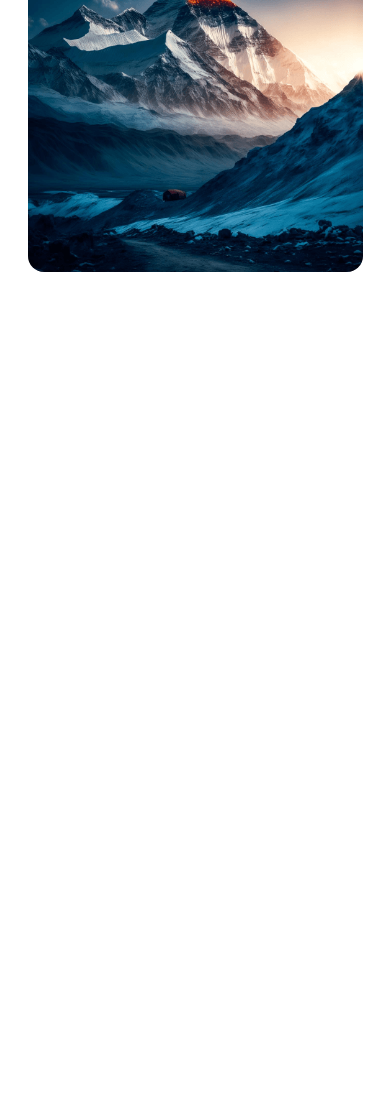
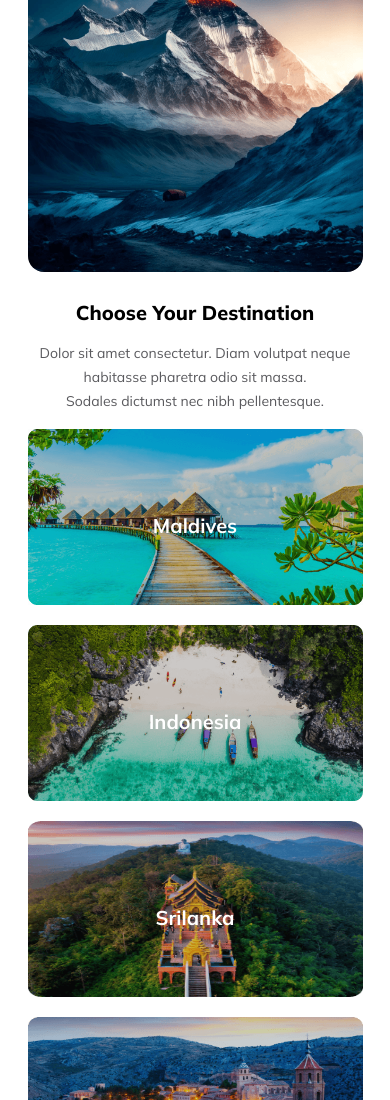
Before and after one commit to rezvirumon/B9A2-Hero-Travel, a plain HTML site: page index.html in a window 390 px wide. Shown: the part 1350-2450 px from the top of the page. Before the commit the page ends 1626 px from the top, so only its background shows below. Drawn offline with Linux system fonts and the light colour scheme.

Commit message:
added gallery section

```diff
--- a/css/responsive.css
+++ b/css/responsive.css
@@ -128,7 +128,47 @@
 
 
     .tours-text-container button {
-       margin: 24px 0;
+        margin: 24px 0;
+    }
+
+    /* Grid */
+
+    .destination-container {
+        width: 375px;
+    }
+
+    .gallery {
+        display: block;
+        width: 335px;
+        height: 176px;
+        margin: 0 auto;
+    }
+
+    .gallery img {
+        width: 335px;
+        height: 176px;
+        margin-bottom: 16px;
+    }
+
+    .destination-container h1 {
+        font-size: 20px;
+        text-align: center;
+        font-weight: 800;
+        margin-top: 24px;
+        margin-bottom: 16px;
+    }
+
+    .destination-title-description {
+        text-align: center;
+        font-size: 14px;
+        font-weight: 400;
+        line-height: 24px;
+        margin-bottom: 16px;
+    }
+
+    .image-title {
+        font-size: 20px;
+        font-weight: 700;
     }
 
 
--- a/css/style.css
+++ b/css/style.css
@@ -219,3 +219,95 @@ nav {
 }
 
 /* tours-section-end */
+
+
+/* Destination-Section */
+.destination-container {
+    width: 1170px;
+    margin: 0 auto;
+}
+
+.destination-container h1 {
+    font-size: 40px;
+    text-align: center;
+    margin: 100px 0 24px;
+}
+
+.destination-title-description {
+    color: rgba(19, 19, 24, 0.70);
+    text-align: center;
+    font-size: 16px;
+    font-weight: 400;
+    line-height: 26px;
+    margin-bottom: 48px;
+}
+
+.gallery {
+    display: grid;
+    grid-template-columns: repeat(12, 1fr);
+    grid-template-rows: repeat(3, 1fr);
+    gap: 10px;
+}
+
+.gallery img {
+    width: 100%;
+    height: 300px;
+}
+
+.gallery-item1 {
+    grid-column: 1/span 6;
+    grid-row: 1;
+    position: relative;
+}
+
+.gallery-item2 {
+    grid-column: 7/span 12;
+    grid-row: 1;
+    position: relative;
+    display: inline-block;
+}
+
+.gallery-item3 {
+    grid-column: 1/span 4;
+    grid-row: 2;
+    position: relative;
+    display: inline-block;
+}
+
+.gallery-item4 {
+    grid-column: 5/span 5;
+    grid-row: 2;
+    position: relative;
+    display: inline-block;
+}
+
+.gallery-item5 {
+    grid-column: 10/span 10;
+    grid-row: 2;
+    position: relative;
+    display: inline-block;
+}
+
+.gallery-item6 {
+    grid-column: 1/span 5;
+    grid-row: 3;
+    position: relative;
+    display: inline-block;
+}
+
+.gallery-item7 {
+    grid-column: 6/span 14;
+    grid-row: 3;
+    position: relative;
+    display: inline-block;
+}
+
+.image-title {
+    color: var(--background);
+    font-size: 1.75rem;
+    font-weight: 800;
+    position: absolute;
+    top: 49%;
+    left: 50%;
+    transform: translate(-50%, -50%);
+}
--- a/index.html
+++ b/index.html
@@ -90,11 +90,43 @@
         </section>
 
 
-<!--
+
         <section class="destination-container">
+            <h1 class="destination-title-text">Choose Your Destination</h1>
+            <p class="destination-title-description">Dolor sit amet consectetur. Diam volutpat neque habitasse pharetra odio sit massa. <br> Sodales dictumst nec nibh pellentesque.</p>
 
+            <div class="gallery">
+                <div class="gallery-item1">
+                    <img src="Images/maldives.png" alt="">
+                    <p class="image-title">Maldives</p>
+                </div>
+                <div class="gallery-item2">
+                    <img src="Images/indonesia.png" alt="">
+                    <p class="image-title">Indonesia</p>
+                </div>
+                <div class="gallery-item3">
+                    <img src="Images/Srilanka.png" alt="">
+                    <p class="image-title">Srilanka</p>
+                </div>
+                <div class="gallery-item4">
+                    <img src="Images/america.png" alt="">
+                    <p class="image-title">North America</p>
+                </div>
+                <div class="gallery-item5">
+                    <img src="Images/kashmir.png" alt="">
+                    <p class="image-title">Kashmir</p>
+                </div>
+                <div class="gallery-item6">
+                    <img src="Images/bd.png" alt="">
+                    <p class="image-title">Bangladesh</p>
+                </div>
+                <div class="gallery-item7">
+                    <img src="Images/bandorban.png" alt="">
+                    <p class="image-title">Bandarban</p>
+                </div>
+            </div>
         </section>
- -->
+
 
     </main>
 
```
Also changed, not shown: Images/Srilanka.png (renamed from Images/Rectangle 6.png), Images/america.png (renamed from Images/Rectangle 7.png), Images/bandorban.png (renamed from Images/Rectangle 10.png), Images/bd.png (renamed from Images/Rectangle 11.png), Images/kashmir.png (renamed from Images/Rectangle 9.png).
